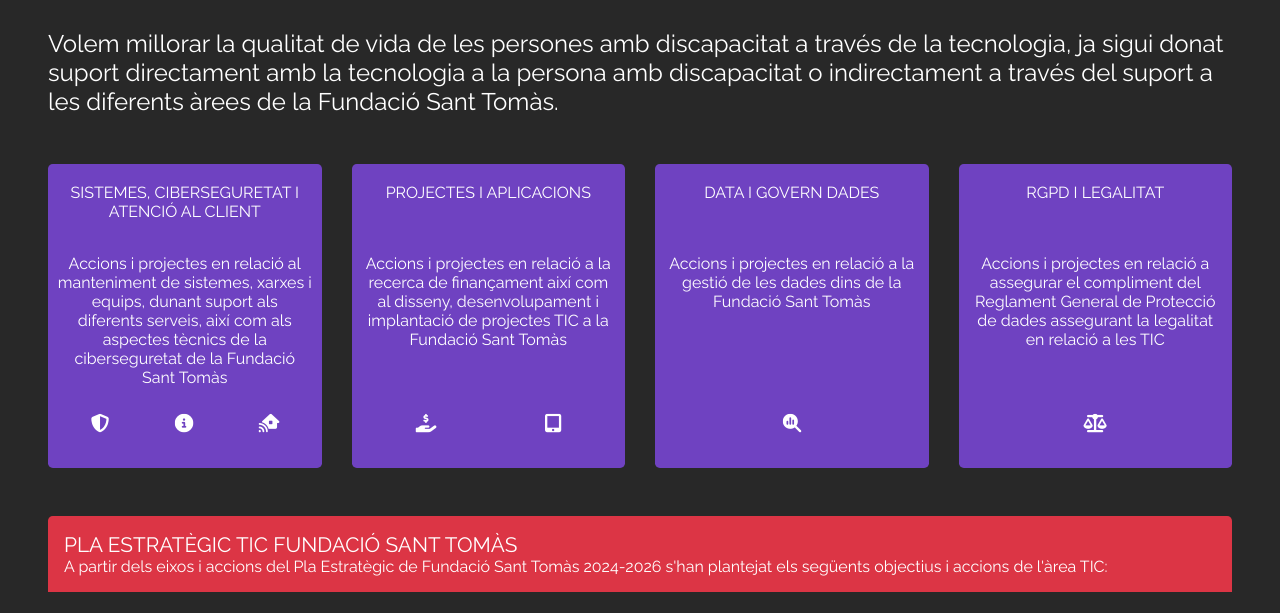
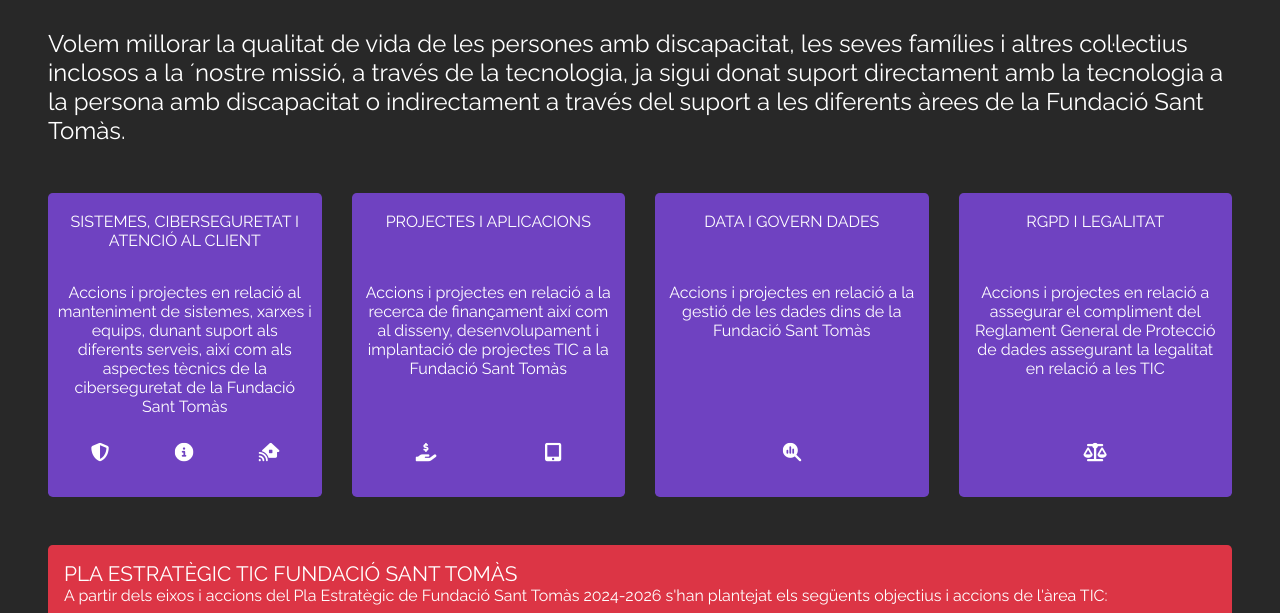
Before and after one commit to joseptarrestoneu/area-tic, a plain HTML site: page index.html in a window 1280 px wide. Shown: the part 56-669 px from the top of the page. Drawn offline with Linux system fonts and the light colour scheme.

Commit message:
Fixed html goal description àrea TIC

```diff
--- a/index.html
+++ b/index.html
@@ -14,7 +14,7 @@
     <div class="initial-windows">
         <div class="definition">
             <p>ÀREA TIC FUNDACIÓ SANT TOMÀS</p>
-            <p>Volem millorar la qualitat de vida de les persones amb discapacitat a través de la tecnologia, ja sigui donat suport directament amb la tecnologia a la persona amb discapacitat o indirectament a través del suport a les diferents àrees de la Fundació Sant Tomàs.</p>
+            <p>Volem millorar la qualitat de vida de les persones amb discapacitat, les seves famílies i altres col·lectius inclosos a la ´nostre missió, a través de la tecnologia, ja sigui donat suport directament amb la tecnologia a la persona amb discapacitat o indirectament a través del suport a les diferents àrees de la Fundació Sant Tomàs.</p>
             <div class="organization">
                 <div class="arees">
                     <span>SISTEMES, CIBERSEGURETAT I ATENCIÓ AL CLIENT</span>
```
